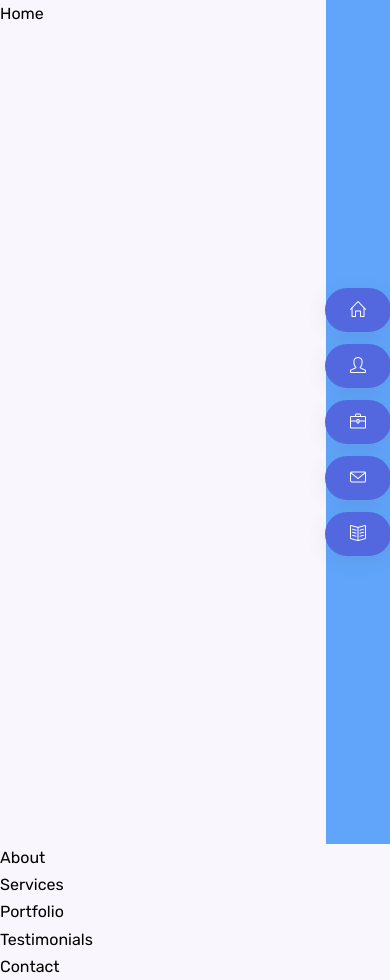
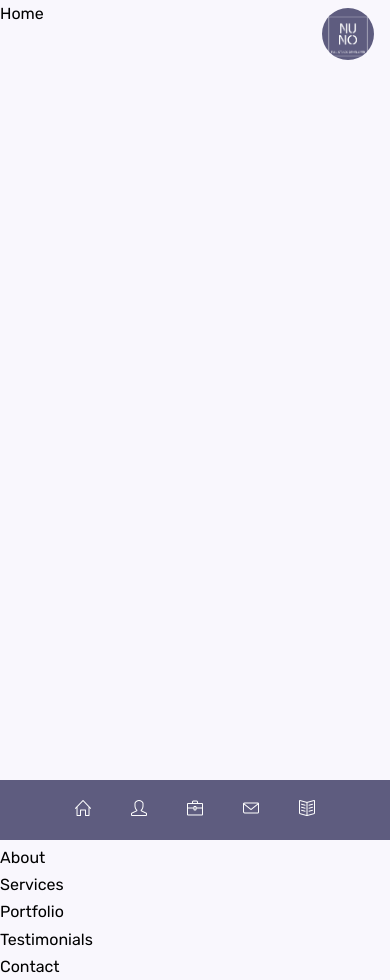
Before and after one commit to NunoFernandesSa/nunoweb, a React (Vite) app: page / in a window 390 px wide. Built offline with nearby package versions, Linux system fonts and the light colour scheme.

Commit message:
feat(ui): add logo component and update sidebar styling
- Added a new Logo component with associated CSS and JSX files
- Updated sidebar styling and structure for better responsiveness
- Modified index.html title for clarity
- Adjusted padding in index.css for better button appearance

```diff
--- a/index.html
+++ b/index.html
@@ -12,7 +12,7 @@
     />
 
     <!-- ===== title ===== -->
-    <title>nunoF | Portfolio</title>
+    <title>Nuno | Portfolio développeur full stack</title>
 
     <!-- ===== favicon ===== -->
     <link rel="shortcut icon" href="favicon.ico" type="image/x-icon" />
--- a/src/App.jsx
+++ b/src/App.jsx
@@ -13,6 +13,7 @@ import Contact from "./components/contact/Contact";
 import Portfolio from "./components/portfolio/Portfolio";
 import Testimonials from "./components/testimonials/Testimonials";
 import SideBar from "./components/common/sidebar/SideBar";
+import Logo from "./components/common/logo/logo";
 
 /**
  * Styles
@@ -21,8 +22,13 @@ import SideBar from "./components/common/sidebar/SideBar";
 export default function App() {
   return (
     <>
+      {/* rigth sidebar */}
+      <SideBar />
       {/* main content */}
-      <main className="relative w-[calc(100%-64px)]">
+      <span>
+        <Logo />
+      </span>
+      <main className="">
         <Home />
         <About />
         <Services />
@@ -30,10 +36,6 @@ export default function App() {
         <Testimonials />
         <Contact />
       </main>
-      {/* rigth sidebar */}
-      <aside className="fixed top-0 right-0 w-16 h-full flex justify-center items-center bg-blue-400 z-5">
-        <SideBar />
-      </aside>
     </>
   );
 }
--- /dev/null
+++ b/src/components/common/logo/logo.css
@@ -0,0 +1,10 @@
+.logo {
+  position: absolute;
+  right: 0;
+  top: 0;
+  width: 52px;
+  height: 52px;
+  margin: 0.5rem 1rem;
+  background: var(--sidebar-color);
+  border-radius: 50px;
+}
--- /dev/null
+++ b/src/components/common/logo/logo.jsx
@@ -0,0 +1,21 @@
+/**
+ * @copyright nunoweb
+ * @license Apache-2.0
+ */
+
+/**
+ * node modules
+ */
+
+/**
+ * Style css
+ */
+import "./logo.css";
+
+export default function Logo() {
+  return (
+    <div className="logo">
+      <img src="/images/logo-white.png" alt="Mon logo" />
+    </div>
+  );
+}
--- a/src/components/common/sidebar/SideBar.jsx
+++ b/src/components/common/sidebar/SideBar.jsx
@@ -20,44 +20,24 @@ export default function SideBar() {
 
   return (
     <>
-      <div className="sidebar">
-        {/* <div className="my-6">
-          {darkMode ? (
-            <a
-              href="#"
-              className="cursor-pointer p-2 rounded-full"
-              onClick={(e) => {
-                e.preventDefault();
-                setDarkModen((prev) => !prev);
-              }}
-            >
-              <span className="material-symbols-outlined">dark_mode</span>
-            </a>
-          ) : (
-            <a
-              href="#"
-              className="cursor-pointer p-2 rounded-full"
-              onClick={(e) => {
-                e.preventDefault();
-                setDarkModen((prev) => !prev);
-              }}
-            >
-              <span className="material-symbols-outlined">light_mode</span>
-            </a>
-          )}
-        </div> */}
-
-        <div className="flex flex-col items-center justify-center gap-3">
+      <aside className="sidebar">
+        <nav className="sidebar__box">
           {navLinks &&
             navLinks.map((link, index) => (
-              <div key={`nav-link-${index}`} className="btn">
-                <a href={link.href} className="">
-                  <span className={link.icon}></span>
-                </a>
-              </div>
+              <ul key={`nav-link-${index}`} className="">
+                <li className="nav__item">
+                  <a
+                    href={link.href}
+                    className={`sidebar__box__item`}
+                    title={link.label}
+                  >
+                    <span className={link.icon}></span>
+                  </a>
+                </li>
+              </ul>
             ))}
-        </div>
-      </div>
+        </nav>
+      </aside>
     </>
   );
 }
--- a/src/components/common/sidebar/sidebar.css
+++ b/src/components/common/sidebar/sidebar.css
@@ -0,0 +1,58 @@
+.sidebar {
+  position: fixed;
+  top: 0;
+  right: 1rem;
+  width: 64px;
+  height: 100%;
+  display: flex;
+  align-items: center;
+  justify-content: center;
+}
+
+.sidebar__box {
+  width: 100%;
+  height: auto;
+  display: flex;
+  flex-direction: column;
+  align-items: center;
+  justify-content: center;
+  gap: 1rem;
+  padding-top: 2rem;
+  padding-bottom: 2rem;
+  background-color: var(--sidebar-color);
+  border-radius: 0.5rem;
+}
+
+.sidebar .sidebar__box .sidebar__box__item {
+  cursor: pointer;
+  color: var(--white-color);
+  font-size: 1rem;
+  transition: all 0.3s ease-in-out;
+  padding: 0.75rem;
+}
+.sidebar .sidebar__box .sidebar__box__item:hover,
+.sidebar .sidebar__box.sidebar__box__item .active {
+  transition: all 0.3s ease-in-out;
+  background-color: var(--sidebar-color-hover);
+  border-radius: 0.5rem;
+}
+
+/* ===== ==================== ===== */
+/* ===== Responsicve sidebar css ===== */
+/* ===== ==================== ===== */
+@media screen and (max-width: 768px) {
+  .sidebar {
+    position: fixed;
+    top: auto;
+    bottom: 1rem;
+    left: 0;
+    right: 0;
+    width: auto;
+    height: 36px;
+  }
+  .sidebar .sidebar__box {
+    flex-direction: row;
+    padding: 1rem;
+    border-radius: 0;
+  }
+}
--- a/src/index.css
+++ b/src/index.css
@@ -17,6 +17,8 @@
   --text-color: hsl(244, 16%, 43%);
   --body-color: hsl(258, 60%, 98%);
   --white-color: hsl(0, 0%, 100%);
+  --sidebar-color: hsl(244, 16%, 43%);
+  --sidebar-color-hover: hsl(244, 16%, 33%);
 
   /* ===== fonts & typography ===== */
   /* .5rem = 8px | 1rem = 16px | 1.5rem = 24px */
@@ -153,7 +155,7 @@ img {
 
 .btn {
   cursor: pointer;
-  padding: 0.75rem 1.5rem;
+  padding: 0.75rem 1rem;
   line-height: 1;
   border-radius: 1.875rem;
   box-shadow: var(--shadow);
@@ -177,3 +179,7 @@ img {
   animation: button-push 0.3s linear 1;
   color: var();
 }
+
+/* ===== ==================== ===== */
+/* ===== Responsicve css ===== */
+/* ===== ==================== ===== */
--- a/src/utils/navlinks.js
+++ b/src/utils/navlinks.js
@@ -4,30 +4,35 @@ export const navLinks = [
     path: '/',
     label: 'Home',
     icon: 'icon-home',
+    href: '/',
     isActive: true
   },
   {
     id: 'about',
     path: '/about',
     label: 'About',
-    icon: 'icon-user'
+    icon: 'icon-user',
+    href: '/about',
   },
   {
     id: 'projects',
     path: '/projects',
     label: 'Projects',
     icon: 'icon-briefcase',
+    href: '/projects',
   },
   {
     id: 'contact',
     path: '/contact',
     label: 'Contact',
     icon: 'icon-envelope',
+    href: '/contact',
   },
   {
     id: 'blog',
     path: '/blog',
     label: 'Blog',
     icon: 'icon-book-open',
+    href: '/blog',
   }
 ];
```
